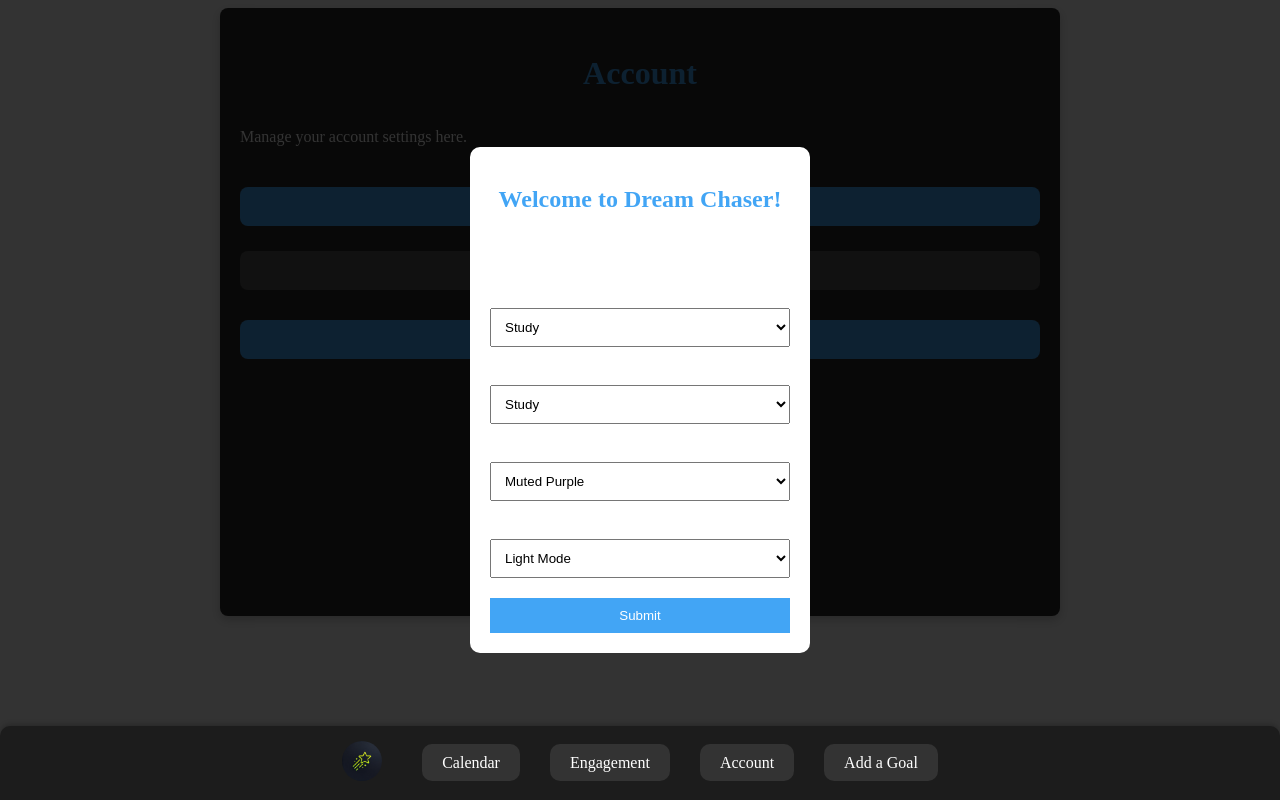
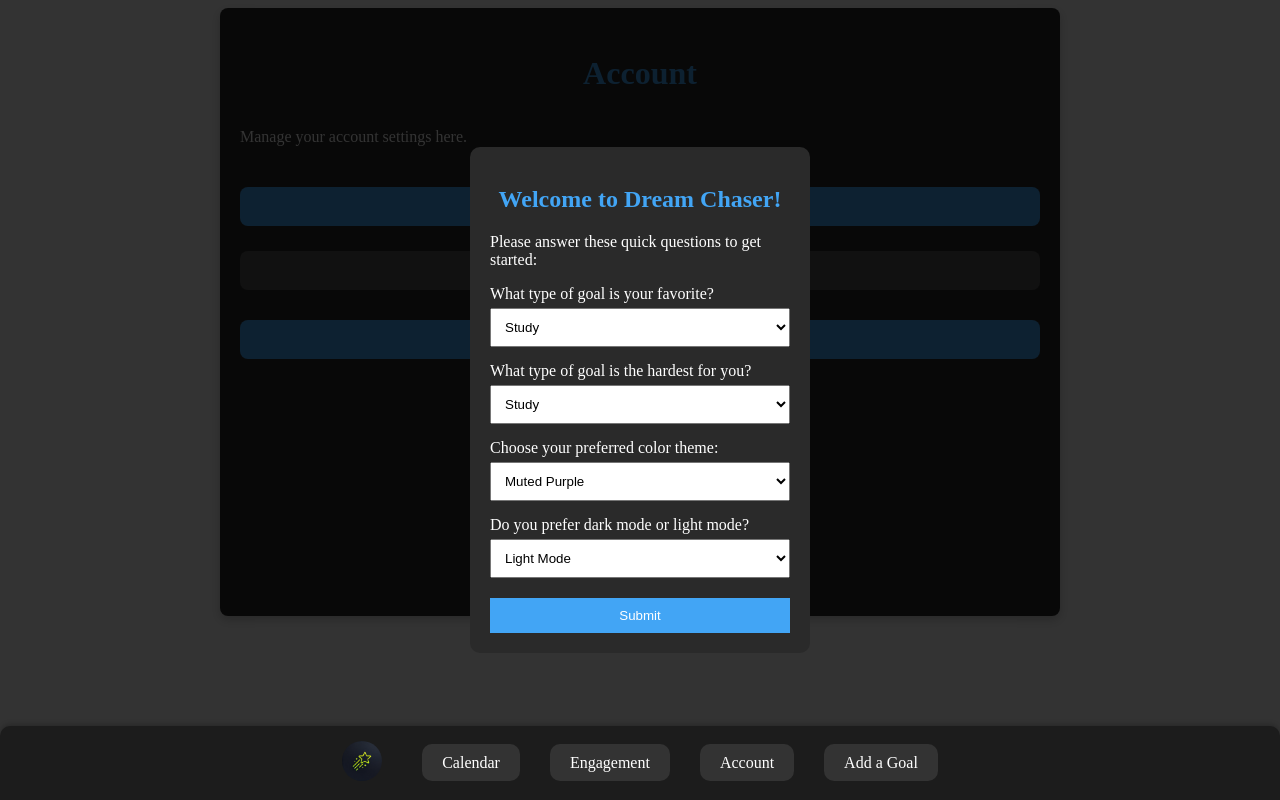
Before and after one commit to AlenQuirozEngel/DreamChaser, a React (Vite) app: page /account in a window 1280 px wide. Both pictures are taken after a click on the button "Take Survey". Built offline with nearby package versions, Linux system fonts and the light colour scheme.

Commit message:
survey text

```diff
--- a/src/components/Survey.css
+++ b/src/components/Survey.css
@@ -12,7 +12,7 @@
   }
 
   #survey-container {
-    background-color: #fff;
+    background-color: #2A2A2A;
     padding: 20px;
     border-radius: 10px;
     width: 300px;
```
